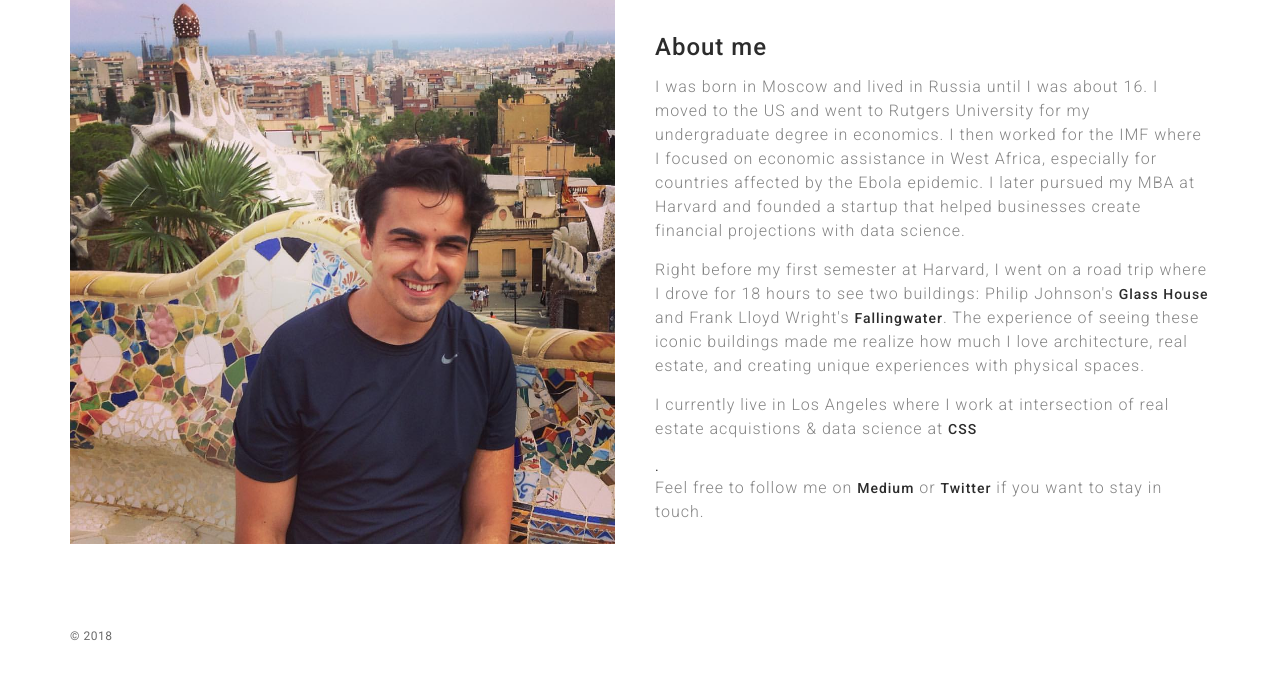
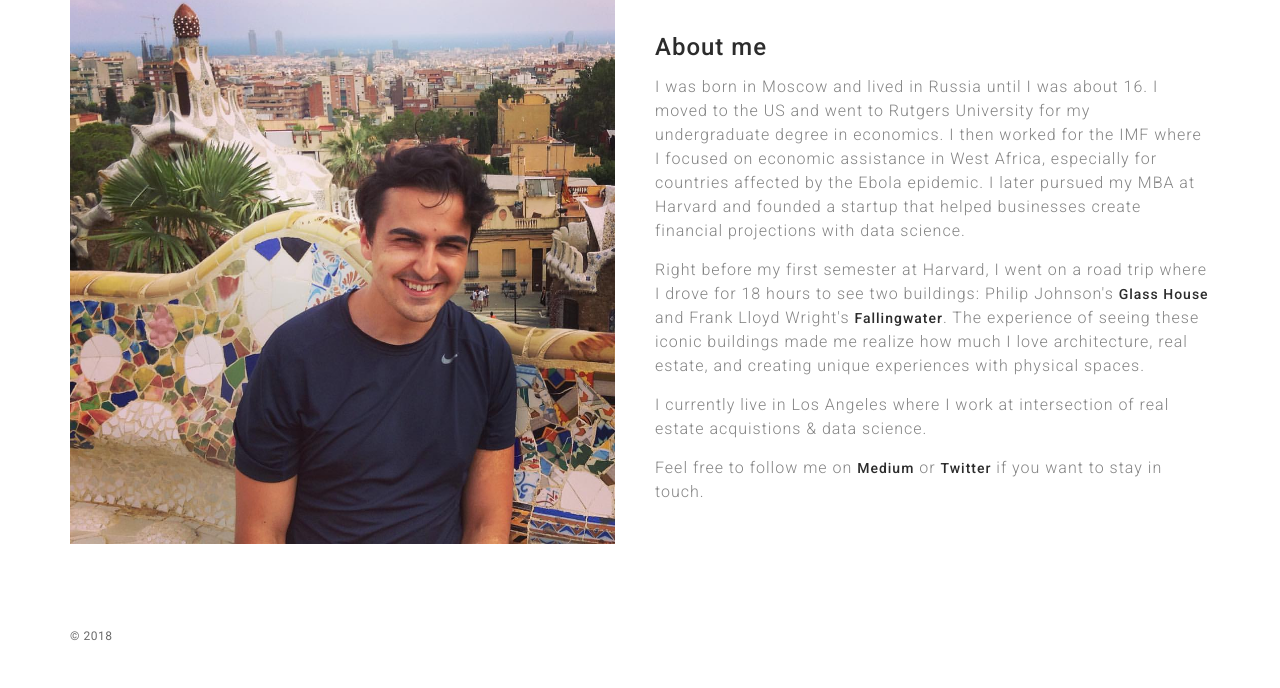
Before and after one commit to dmitryzhd/mypage, a Flask app: page / in a window 1280 px wide. Shown: the part 377-1065 px from the top of the page. Run offline with Flask 2, Linux system fonts and the light colour scheme; some libraries are stand-ins or nearby versions.

Commit message:
removed css reference

```diff
--- a/app/templates/index.html
+++ b/app/templates/index.html
@@ -23,7 +23,7 @@
                       Philip Johnson's <a href="https://en.wikipedia.org/wiki/Glass_House" target="_blank">Glass House</a>
                       and Frank Lloyd Wright's <a href="https://en.wikipedia.org/wiki/Fallingwater" target="_blank">Fallingwater</a>.
                       The experience of seeing these iconic buildings made me realize how much I love architecture, real estate, and creating unique experiences with physical spaces.</p>
-                    <p>I currently live in Los Angeles where I work at intersection of real estate acquistions & data science at <a href="https://techcrunch.com/2018/03/20/travis-kalanick-is-already-back-to-running-a-company-with-a-150m-investment/" target="_blank">CSS</a></p>.
+                    <p>I currently live in Los Angeles where I work at intersection of real estate acquistions & data science.</p>
                     <p>Feel free to follow me on <a href="https://medium.com/@dmitryzhdankin" target="_blank">Medium</a> or <a href="https://twitter.com/dmitryzhdankin" target="_blank">Twitter</a> if you want to stay in touch.</p>
             </div>
         </div>
```
